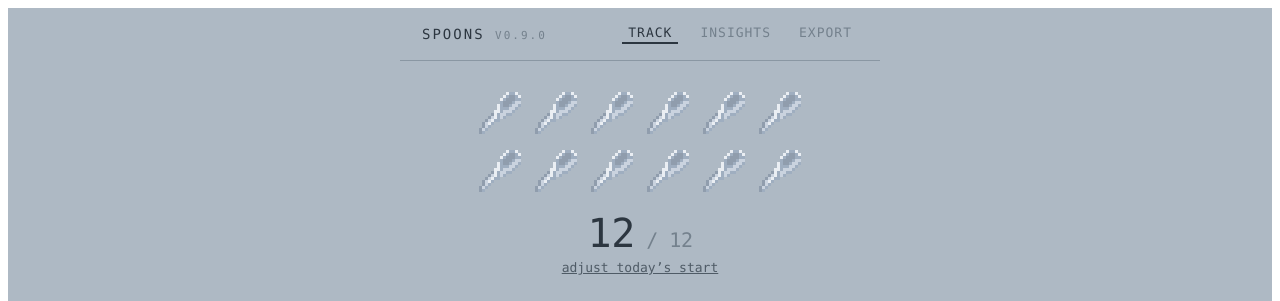
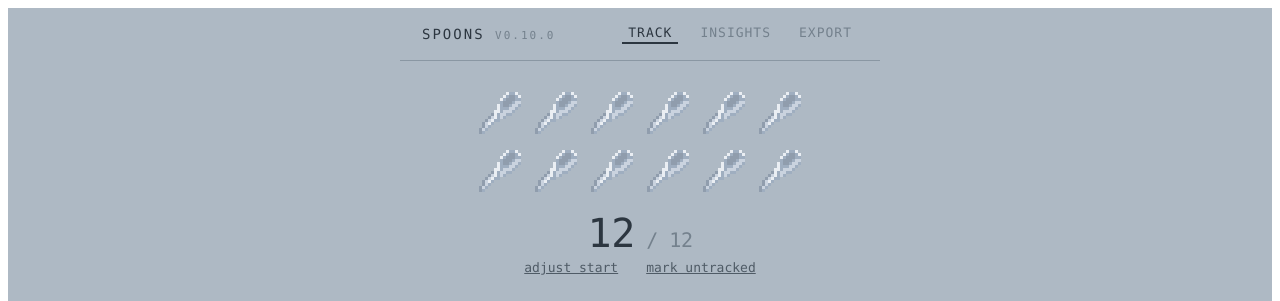
Before and after one commit to mads-2/Spoons, a React (Vite) app: page / in a window 1280 px wide. Shown: the top 301 px of the page. Built offline with nearby package versions, Linux system fonts and the light colour scheme.

Commit message:
spoons v0.10.0: untracked days (excluded from analytics, shown in history)

```diff
--- a/package.json
+++ b/package.json
@@ -1,7 +1,7 @@
 {
   "name": "spoon-tracker",
   "private": true,
-  "version": "0.9.0",
+  "version": "0.10.0",
   "type": "module",
   "scripts": {
     "dev": "vite",
--- a/src/App.jsx
+++ b/src/App.jsx
@@ -1,6 +1,6 @@
 import React, { useState, useEffect, useCallback } from "react";
 
-export const APP_VERSION = "0.9.0";
+export const APP_VERSION = "0.10.0";
 
 /* ── liminal blue-gray palette ──────────────────────────────── */
 const C = {
@@ -184,7 +184,7 @@ export default function App() {
       const m = (await sget("meta:v1")) || { version: 1, defaultStart: DEFAULT_START };
       let d = await sget(dayKey());
       if (!d) {
-        d = { v: 1, date: dayKey().slice(4), start: m.defaultStart, startNote: "", events: [] };
+        d = { v: 1, date: dayKey().slice(4), start: m.defaultStart, startNote: "", untracked: false, events: [] };
         await sset(dayKey(), d);
       }
       setMeta(m);
@@ -240,6 +240,9 @@ export default function App() {
   async function saveStartNote() {
     await persist({ ...day, startNote: startNoteDraft });
   }
+  async function setUntracked(val) {
+    await persist({ ...day, untracked: val });
+  }
   async function exportData() {
     const keys = await slist("day:");
     const out = { exportedAt: new Date().toISOString(), version: 1, days: {} };
@@ -284,6 +287,17 @@ export default function App() {
 
         {view === "track" ? (
           <main style={S.main}>
+            {day && day.untracked ? (
+              <div style={S.untrackedPanel}>
+                <p style={S.untrackedMsg}>
+                  Untracked day. No expectations here — forgetting a day costs nothing.
+                </p>
+                <button style={S.action} onClick={() => setUntracked(false)}>
+                  track today
+                </button>
+              </div>
+            ) : (
+              <>
             <SpoonCluster level={level} max={max} />
 
             <div style={{ textAlign: "center", marginTop: 6 }}>
@@ -291,6 +305,7 @@ export default function App() {
                 {level}
                 <span style={S.countOf}> / {max}</span>
               </div>
+              <div style={{ display: "flex", gap: 16, justifyContent: "center" }}>
                 <button
                   style={S.ofLine}
                   onClick={() => {
@@ -298,8 +313,12 @@ export default function App() {
                     setAdjusting((v) => !v);
                   }}
                 >
-                adjust today’s start
+                  adjust start
                 </button>
+                <button style={S.ofLine} onClick={() => setUntracked(true)}>
+                  mark untracked
+                </button>
+              </div>
             </div>
 
             {adjusting && (
@@ -373,6 +392,8 @@ export default function App() {
                 <button style={S.enter} onClick={saveNote}>enter</button>
                 <button style={S.skipBtn} onClick={() => setEditNote(false)}>skip</button>
               </div>
+            )}
+              </>
             )}
           </main>
         ) : (
@@ -602,11 +623,11 @@ function Insights({ today }) {
       const recs = [];
       for (const k of keys) {
         const d = await sget(k);
-        if (d) recs.push({ key: k, date: k.slice(4), start: d.start, startNote: d.startNote || "", events: d.events || [] });
+        if (d) recs.push({ key: k, date: k.slice(4), start: d.start, startNote: d.startNote || "", untracked: d.untracked || false, events: d.events || [] });
       }
       if (today) {
         const tk = "day:" + new Date().toLocaleDateString("en-CA");
-        const tRec = { key: tk, date: tk.slice(4), start: today.start, startNote: today.startNote || "", events: today.events || [] };
+        const tRec = { key: tk, date: tk.slice(4), start: today.start, startNote: today.startNote || "", untracked: today.untracked || false, events: today.events || [] };
         const i = recs.findIndex((r) => r.key === tk);
         if (i >= 0) recs[i] = tRec;
         else recs.push(tRec);
@@ -625,7 +646,8 @@ function Insights({ today }) {
 
   const cut = rangeCutoff(range);
   const inRange = days.filter((d) => !cut || d.date >= cut);
-  const a = aggregate(inRange);
+  const tracked = inRange.filter((d) => !d.untracked);
+  const a = aggregate(tracked);
 
   return (
     <main style={{ ...styles.main, alignItems: "stretch", textAlign: "left", gap: 18 }}>
@@ -637,11 +659,13 @@ function Insights({ today }) {
         ))}
       </div>
 
-      {a.nDays === 0 ? (
+      {inRange.length === 0 ? (
         <p style={{ color: C.inkSoft, fontSize: 14, lineHeight: 1.6 }}>
-          Nothing logged in this window yet.
+          Nothing in this window yet.
         </p>
       ) : (
+        <>
+          {a.nDays > 0 && (
           <>
           <div style={styles.mirror}>
             <div style={styles.mirrorRow}>
@@ -660,7 +684,7 @@ function Insights({ today }) {
 
           <div>
             <div style={styles.smallLabel}>spent vs gained · by day</div>
-            <SpendGainChart days={[...inRange].reverse().slice(-14)} />
+            <SpendGainChart days={[...tracked].reverse().slice(-14)} />
             <div style={styles.legend}>
               <span>
                 <i style={{ ...styles.swatch, background: C.spentBar }} /> spent
@@ -684,6 +708,8 @@ function Insights({ today }) {
               <span>{a.zero}</span>
             </div>
           </div>
+          </>
+          )}
 
           <div>
             <div style={styles.smallLabel}>history</div>
@@ -698,7 +724,7 @@ function Insights({ today }) {
                       {isOpen ? "▾" : "▸"} {fmtDay(d.date)}
                     </span>
                     <span style={{ color: C.inkSoft }}>
-                      spent {sp} · back {bk}
+                      {d.untracked ? "untracked" : `spent ${sp} · back ${bk}`}
                     </span>
                   </button>
                   {isOpen && (
@@ -839,6 +865,21 @@ const styles = {
     lineHeight: 1.5,
     color: C.ink,
     marginTop: 8,
+  },
+  untrackedPanel: {
+    display: "flex",
+    flexDirection: "column",
+    alignItems: "center",
+    gap: 18,
+    width: "100%",
+    padding: "44px 0",
+  },
+  untrackedMsg: {
+    maxWidth: 300,
+    textAlign: "center",
+    fontSize: 15,
+    lineHeight: 1.5,
+    color: C.inkSoft,
   },
   actions: { display: "flex", flexDirection: "column", gap: 12, width: "100%", marginTop: 18 },
   action: {
```
Also changed, not shown: 1 other file (tests, documents, lock files or other folders). Lines whose indentation alone changed are shown as unchanged.
